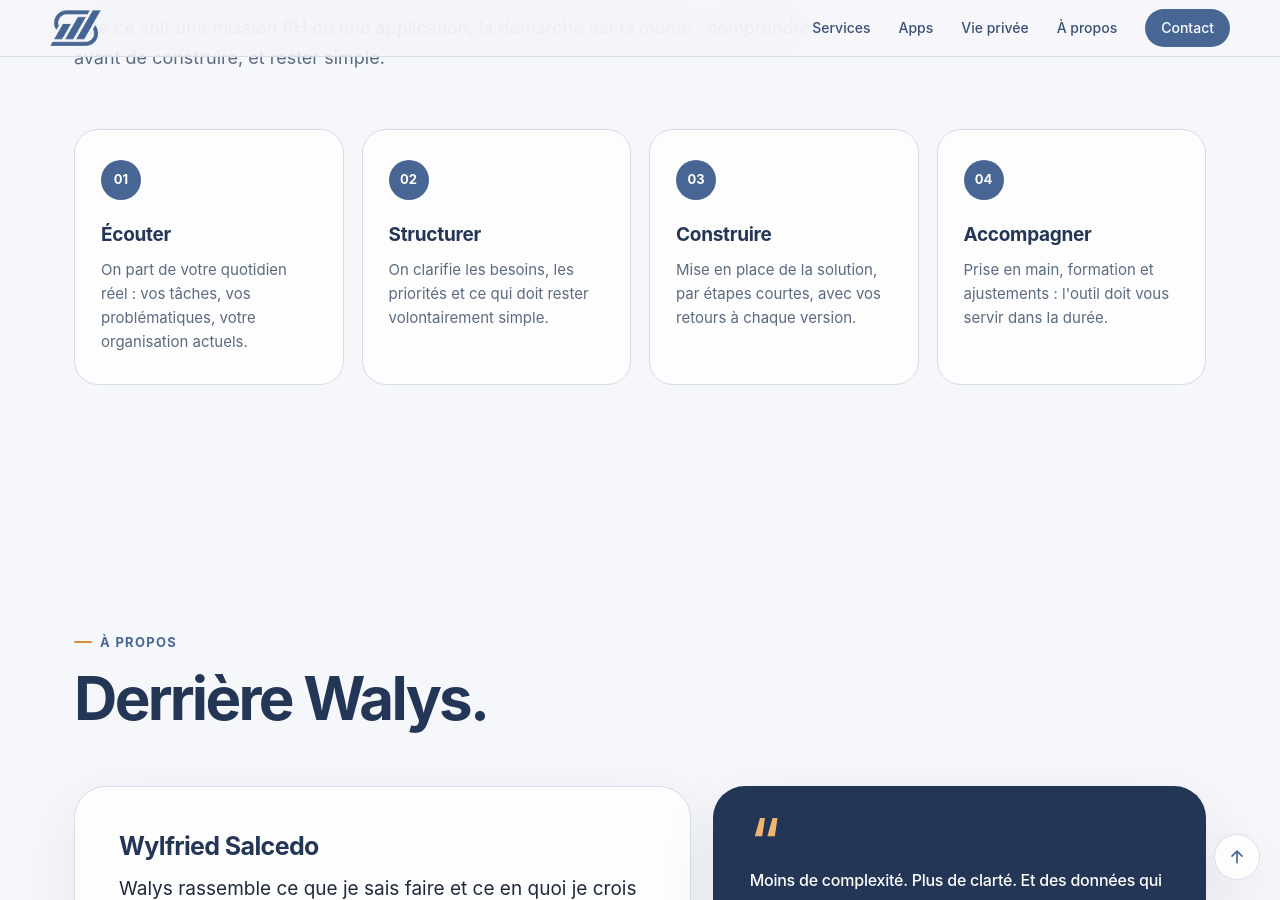
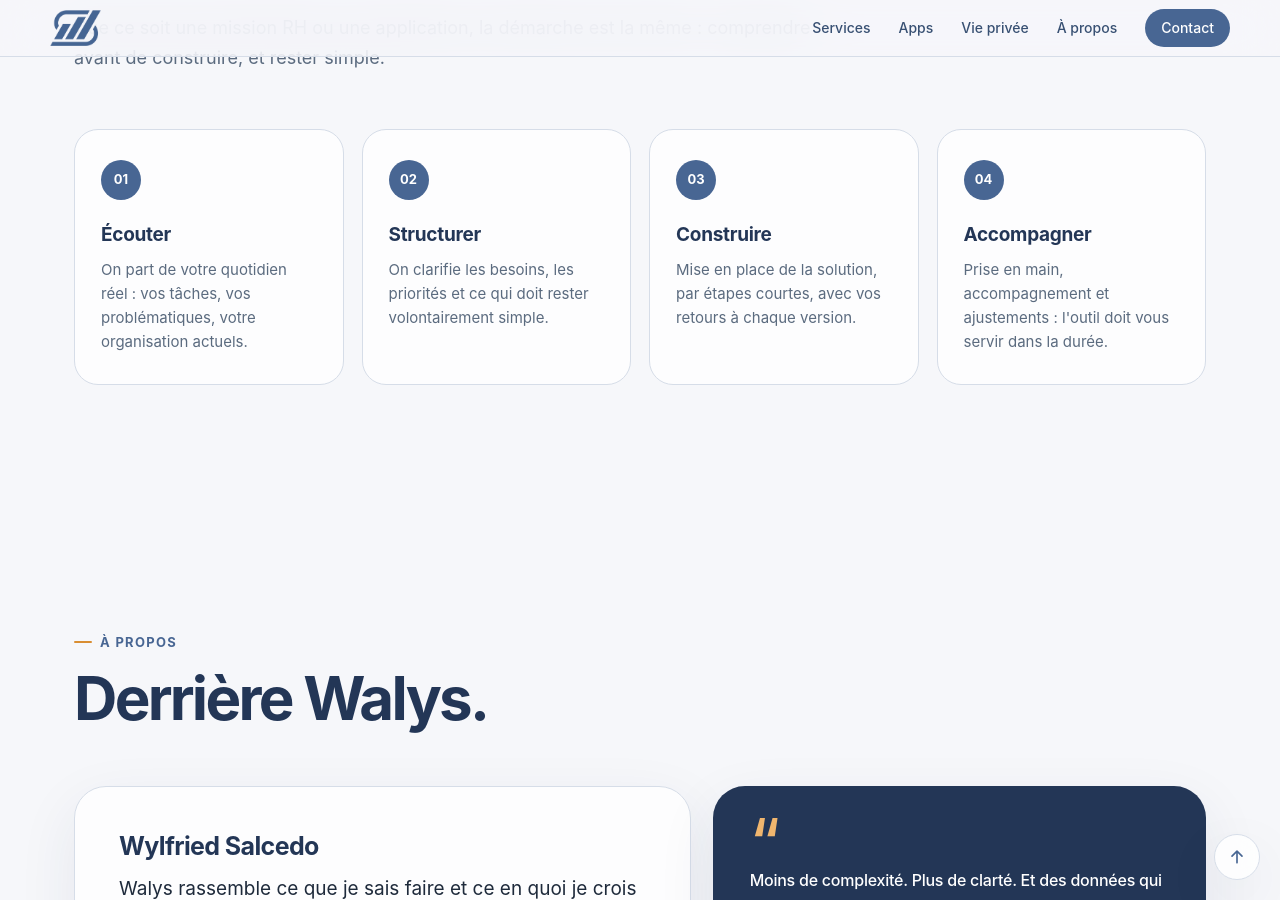
Before and after one commit to Walys-fr/walys-fr.github.io, a Jekyll site: the page built from index.html, in a window 1280 px wide and 900 px high, scrolled down 5906 px. Built offline with Jekyll 4.4.1, drawn with Linux system fonts in a browser that asks for light colours.

Commit message:
Update _data/accueil.yml (via Pages CMS)

```diff
--- a/_data/accueil.yml
+++ b/_data/accueil.yml
@@ -71,8 +71,8 @@
       texte: Mise en place de la solution, par étapes courtes, avec vos retours à
         chaque version.
     - titre: Accompagner
-      texte: "Prise en main, formation et ajustements : l'outil doit vous servir dans
-        la durée."
+      texte: "Prise en main, accompagnement et ajustements : l'outil doit vous servir
+        dans la durée."
 a_propos:
   nom: Wylfried Salcedo
   introduction: "Walys rassemble ce que je sais faire et ce en quoi je crois : un
```
